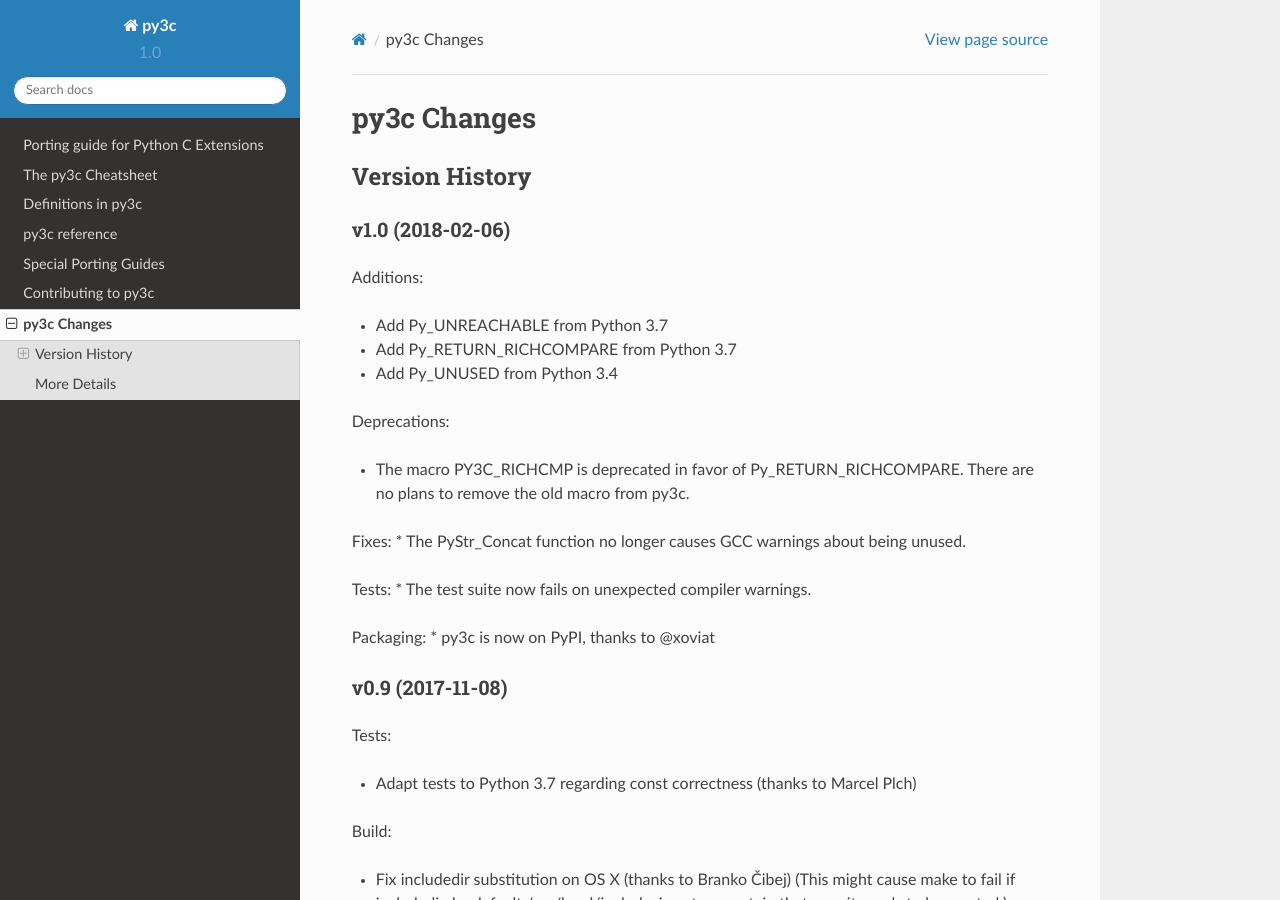
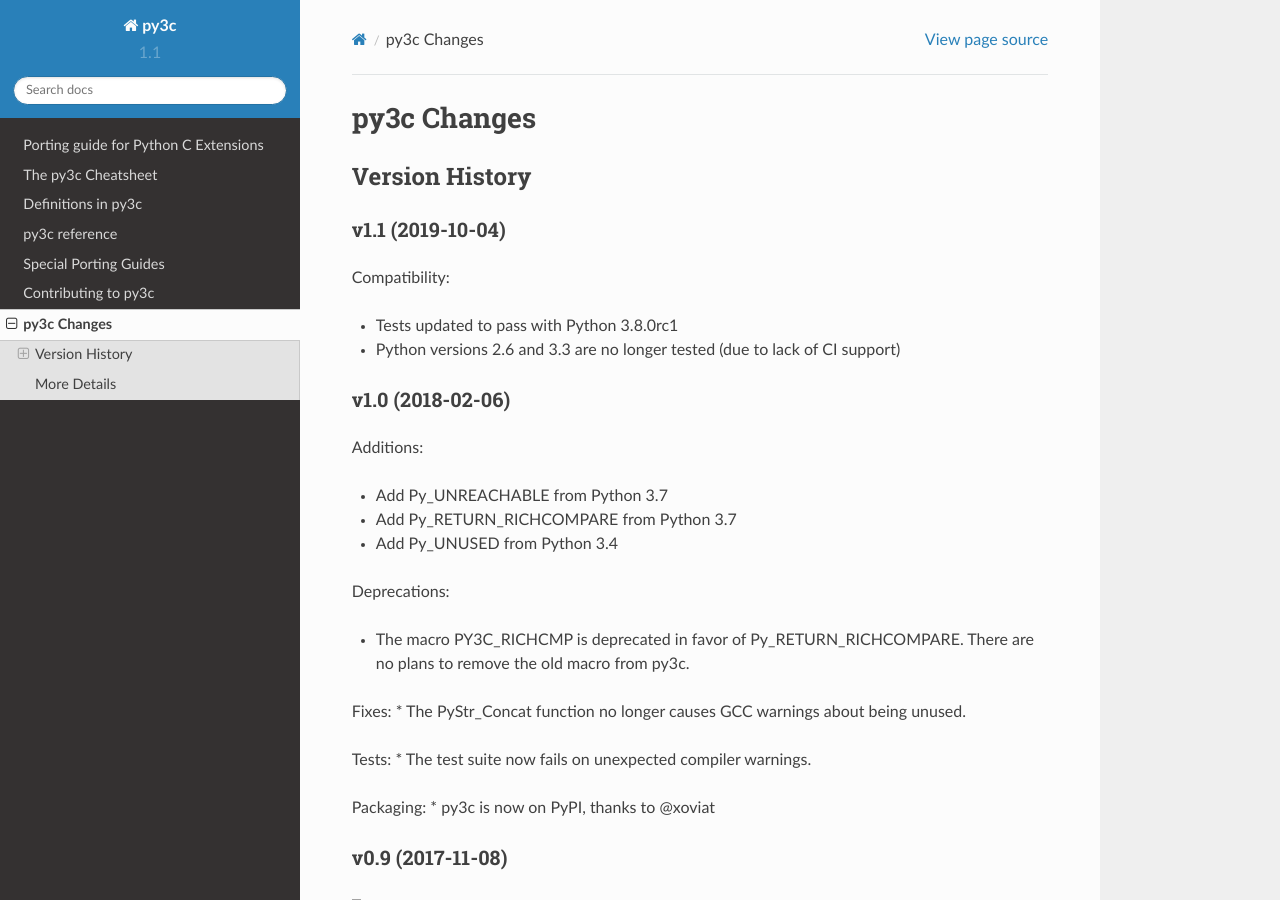
Before and after one commit to encukou/py3c, a Sphinx documentation site: the page built from doc/source/changelog.rst, in a window 1280 px wide and 900 px high. Built offline with Sphinx 7.4.7 and the Read the Docs theme 2.0.0, drawn with Linux system fonts in a browser that asks for light colours.

Commit message:
Release v1.1

```diff
--- a/doc/source/changelog.rst
+++ b/doc/source/changelog.rst
@@ -6,6 +6,15 @@
 
 Version History
 ===============
+
+v1.1 (2019-10-04)
+-----------------
+
+Compatibility:
+
+* Tests updated to pass with Python 3.8.0rc1
+* Python versions 2.6 and 3.3 are no longer tested (due to lack of CI support)
+
 
 v1.0 (2018-02-06)
 -----------------
--- a/doc/source/conf.py
+++ b/doc/source/conf.py
@@ -53,9 +53,9 @@
 # built documents.
 #
 # The short X.Y version.
-version = '1.0'
+version = '1.1'
 # The full version, including alpha/beta/rc tags.
-release = '1.0a1'
+release = '1.1'
 
 # The language for content autogenerated by Sphinx. Refer to documentation
 # for a list of supported languages.
--- a/setup.py
+++ b/setup.py
@@ -16,7 +16,7 @@
 
 setup(
     name='py3c',
-    version='1.0',
+    version='1.1',
     description='Python compatibility headers',
     long_description=long_description,
     author='Petr Viktorin',
```
Also changed, not shown: 1 other file.
